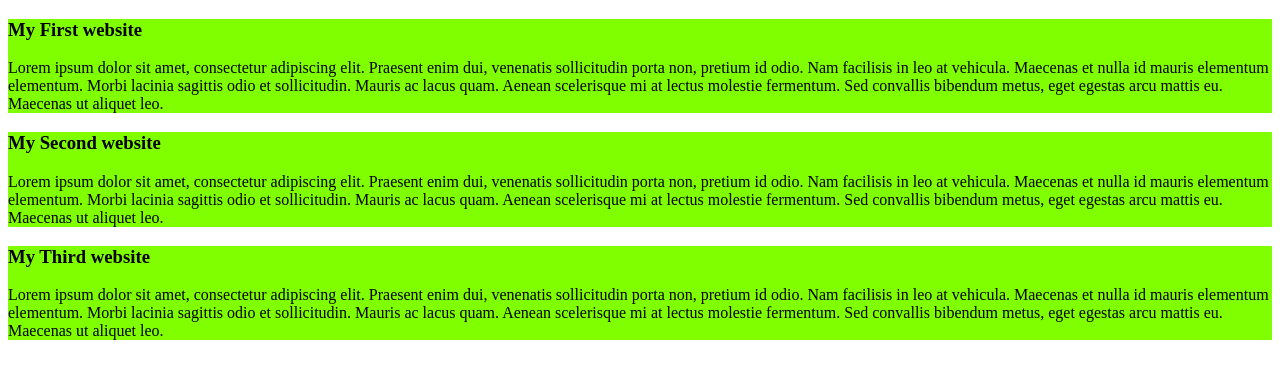
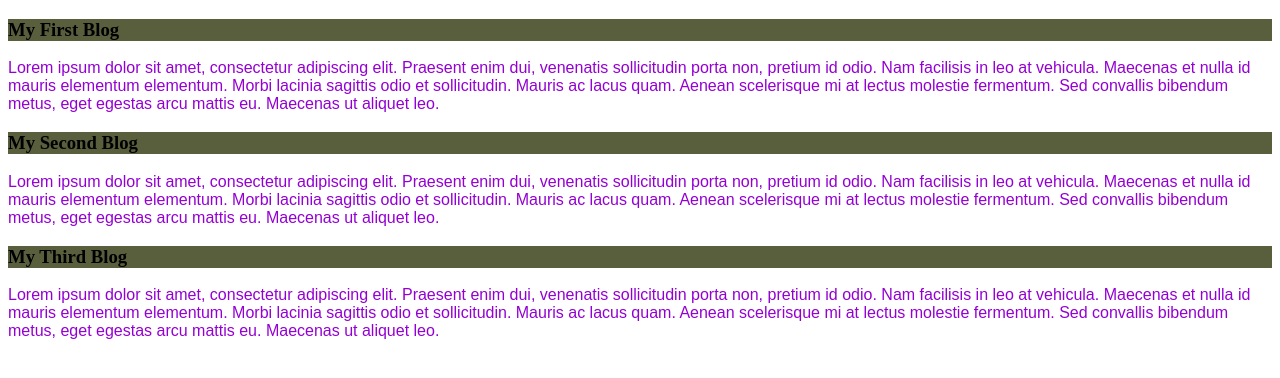
Before and after one commit to ruba101/my-9thbatchfirst-repo, a plain HTML site: page index.html in a window 1280 px wide. Drawn offline with Linux system fonts and the light colour scheme.

Commit message:
added the second and third blog with style

```diff
--- a/Styles/blog.css
+++ b/Styles/blog.css
@@ -1,4 +1,13 @@
 div{
-    background-color: chartreuse;
+    background-color: none;
     margin-bottom: 10px;
+
 }
+h3{
+    background: rgb(89, 95, 61);
+}
+p{
+    font-size: medium;
+    color: darkviolet;
+    font-family: Arial, Helvetica, sans-serif;
+}
--- a/index.html
+++ b/index.html
@@ -8,7 +8,7 @@
   </head>
   <body>
     <div>
-      <h3>My First website</h3>
+      <h3>My First Blog</h3>
       <p>
         Lorem ipsum dolor sit amet, consectetur adipiscing elit. Praesent enim
         dui, venenatis sollicitudin porta non, pretium id odio. Nam facilisis in
@@ -19,7 +19,7 @@
       </p>
     </div>
     <div>
-      <h3>My Second website</h3>
+      <h3>My Second Blog</h3>
       <p>
         Lorem ipsum dolor sit amet, consectetur adipiscing elit. Praesent enim
         dui, venenatis sollicitudin porta non, pretium id odio. Nam facilisis in
@@ -30,7 +30,7 @@
       </p>
     </div>
     <div>
-      <h3>My Third website</h3>
+      <h3>My Third Blog</h3>
       <p>
         Lorem ipsum dolor sit amet, consectetur adipiscing elit. Praesent enim
         dui, venenatis sollicitudin porta non, pretium id odio. Nam facilisis in
```
